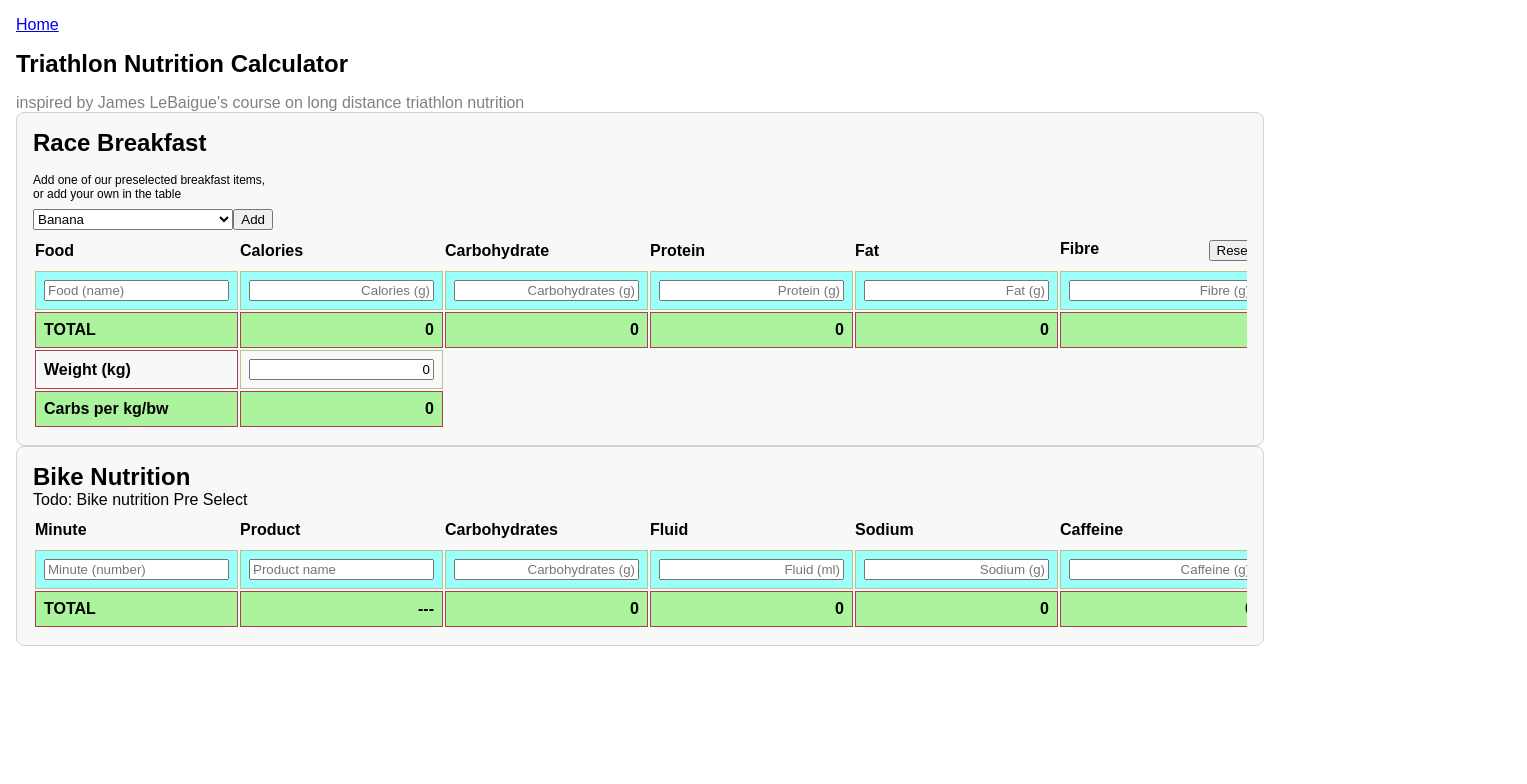
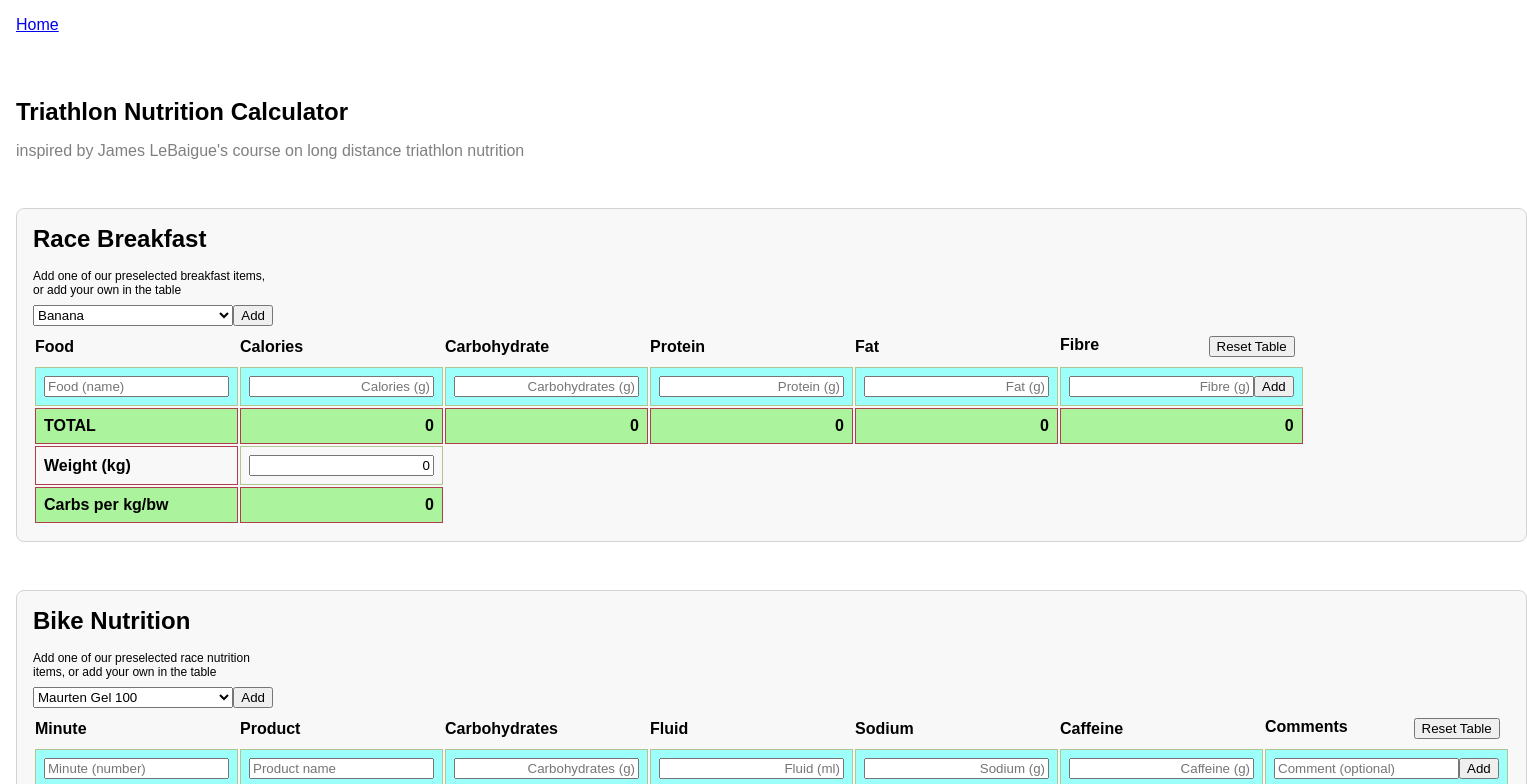
Before and after one commit to sascharissling/226tools-frontend, a React (Vite) app: page /nutrition-calculator in a window 1280 px wide. Shown: the top 784 px of the page, 1527 px wide, since content can reach past the window. Built offline with nearby package versions, Linux system fonts and the light colour scheme.

Commit message:
add bike nutrition preselect

```diff
--- /dev/null
+++ b/src/components/bike-nutrition/components/RacePreselect.tsx
@@ -0,0 +1,71 @@
+import preselectRaceItems from "../../../data/preselect-race-items.json";
+import styled from "styled-components";
+import { v4 as uuidv4 } from "uuid";
+import { Dispatch, SetStateAction, useState } from "react";
+import { RaceNutritionItem } from "../index.tsx";
+
+interface Props {
+  setRaceNutrition: Dispatch<SetStateAction<RaceNutritionItem[]>>;
+}
+
+const RacePreselect = ({ setRaceNutrition }: Props) => {
+  const [preselectSelectedItem, setPreselectSelectedItem] =
+    useState<string>("Banana");
+
+  const handleAddPreselectBreakfastItems = () => {
+    const selected = preselectRaceItems.find(
+      (item) => item.product === preselectSelectedItem,
+    );
+    if (selected) {
+      const id = uuidv4();
+      setRaceNutrition((prev) => [...prev, { ...selected, id }]);
+    }
+  };
+
+  return (
+    <Wrapper>
+      <Label htmlFor="breakfastItemSelect">
+        Add one of our preselected race nutrition items, or add your own in the
+        table
+      </Label>
+
+      <ActionWrapper>
+        <select
+          name="breakfastItemSelect"
+          id="breakfastItemSelect"
+          onChange={(e) => setPreselectSelectedItem(e.target.value)}
+          defaultValue={preselectSelectedItem}
+        >
+          {preselectRaceItems.map((item, index) => (
+            <option key={index} value={item.product}>
+              {item.product}
+            </option>
+          ))}
+        </select>
+
+        <Button onClick={handleAddPreselectBreakfastItems}>Add</Button>
+      </ActionWrapper>
+    </Wrapper>
+  );
+};
+
+export default RacePreselect;
+
+const Wrapper = styled.div`
+  width: 15rem;
+  display: grid;
+  gap: 0.5rem;
+`;
+
+const Label = styled.label`
+  display: block;
+  margin-top: 1rem;
+  font-size: ${(props) => props.theme.fontSizes.extraSmall};
+`;
+
+const Button = styled.button``;
+
+const ActionWrapper = styled.div`
+  display: grid;
+  grid: auto / 1fr auto;
+`;
--- a/src/components/bike-nutrition/index.tsx
+++ b/src/components/bike-nutrition/index.tsx
@@ -12,8 +12,9 @@ import {
   TotalTD,
   TotalTH,
 } from "../table-elements";
+import RacePreselect from "./components/RacePreselect.tsx";
 
-export interface BikeNutritionItem {
+export interface RaceNutritionItem {
   minute: number;
   product: string;
   carbohydrates: number;
@@ -25,7 +26,7 @@ export interface BikeNutritionItem {
 }
 
 interface HeaderItem {
-  name: keyof BikeNutritionItem;
+  name: keyof RaceNutritionItem;
   label: string;
   placeHolder: string;
   required?: boolean;
@@ -83,7 +84,7 @@ const headerForm: HeaderItem[] = [
   },
 ];
 
-const sanitizeData = (data: BikeNutritionItem) => {
+const sanitizeData = (data: RaceNutritionItem) => {
   return {
     ...data,
     sodium: isNaN(data.sodium) ? 0 : data.sodium,
@@ -93,47 +94,47 @@ const sanitizeData = (data: BikeNutritionItem) => {
 };
 
 const BikeNutrition = () => {
-  const [bikeNutrition, setBikeNutrition] = useState<BikeNutritionItem[]>([]);
+  const [raceNutrition, setRaceNutrition] = useState<RaceNutritionItem[]>([]);
   const {
     register,
     handleSubmit,
     formState: { errors },
-  } = useForm<BikeNutritionItem>();
+  } = useForm<RaceNutritionItem>();
 
   const theme = useTheme();
 
-  const addBikeNutrition = (data: BikeNutritionItem) => {
+  const addBikeNutrition = (data: RaceNutritionItem) => {
     const id = uuidv4();
-    setBikeNutrition((prevState) => [
+    setRaceNutrition((prevState) => [
       ...prevState,
       { ...sanitizeData(data), id },
     ]);
   };
 
   const handleRemoveBikeNutrition = (id: string) => {
-    setBikeNutrition((prevState) => prevState.filter((item) => item.id !== id));
+    setRaceNutrition((prevState) => prevState.filter((item) => item.id !== id));
   };
 
   const bikeTotal = useMemo(() => {
     return {
-      carbohydrates: bikeNutrition.reduce(
+      carbohydrates: raceNutrition.reduce(
         (acc, item) => getTwoDecimals(acc + item.carbohydrates),
         0,
       ),
-      fluid: bikeNutrition.reduce(
+      fluid: raceNutrition.reduce(
         (acc, item) => getTwoDecimals(acc + item.fluid),
         0,
       ),
-      sodium: bikeNutrition.reduce(
+      sodium: raceNutrition.reduce(
         (acc, item) => getTwoDecimals(acc + (item.sodium ?? 0)),
         0,
       ),
-      caffeine: bikeNutrition.reduce(
+      caffeine: raceNutrition.reduce(
         (acc, item) => getTwoDecimals(acc + (item.caffeine ?? 0)),
         0,
       ),
     };
-  }, [bikeNutrition]);
+  }, [raceNutrition]);
 
   return (
     <Section>
@@ -141,7 +142,7 @@ const BikeNutrition = () => {
         Bike Nutrition
       </Heading>
 
-      <div>Todo: Bike nutrition Pre Select</div>
+      <RacePreselect setRaceNutrition={setRaceNutrition} />
 
       <form
         onSubmit={handleSubmit(addBikeNutrition)}
@@ -155,7 +156,7 @@ const BikeNutrition = () => {
                 <TH key={item.name} separateItems={item.sibling !== undefined}>
                   {item.label}
                   {item.sibling && (
-                    <button onClick={() => setBikeNutrition([])}>
+                    <button onClick={() => setRaceNutrition([])}>
                       Reset Table
                     </button>
                   )}
@@ -191,7 +192,7 @@ const BikeNutrition = () => {
             </tr>
           </thead>
           <tbody>
-            {bikeNutrition.map((item) => (
+            {raceNutrition.map((item) => (
               <tr key={item.id}>
                 {headerForm.map((header) => (
                   <TD key={header.name} separateItems={header.sibling}>
--- /dev/null
+++ b/src/data/preselect-race-items.json
@@ -0,0 +1,29 @@
+[
+  {
+    "minute": 0,
+    "product": "Maurten Gel 100",
+    "carbohydrates": 25,
+    "protein": 0,
+    "fluid": 0,
+    "sodium": 19.4,
+    "caffeine": 0
+  },
+  {
+    "minute": 0,
+    "product": "Maurten Gel 100 CAF",
+    "carbohydrates": 25,
+    "protein": 0,
+    "fluid": 0,
+    "sodium": 21.3,
+    "caffeine": 100
+  },
+  {
+    "minute": 0,
+    "product": "Maurten Gel 160",
+    "carbohydrates": 40,
+    "protein": 0,
+    "fluid": 0,
+    "sodium": 31,
+    "caffeine": 0
+  }
+]
--- a/src/pages/nutrition-calculator/index.tsx
+++ b/src/pages/nutrition-calculator/index.tsx
@@ -28,4 +28,6 @@ export default NutritionCalculator;
 
 const Main = styled.main`
   padding: 1em;
+  display: grid;
+  gap: 3rem;
 `;
```
